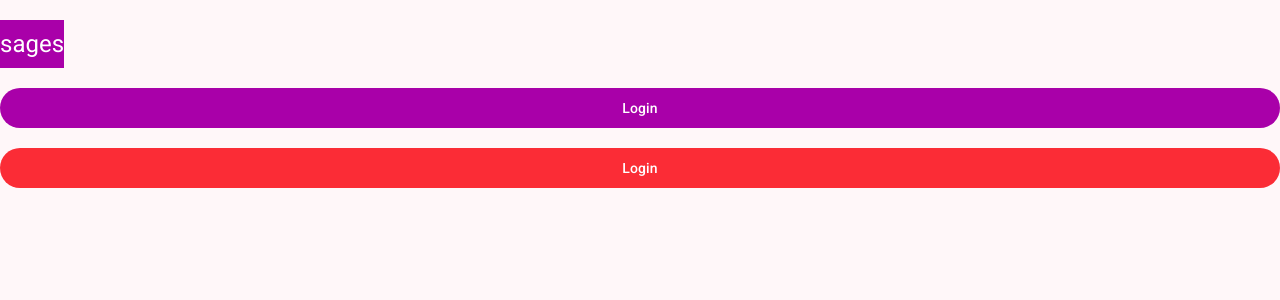
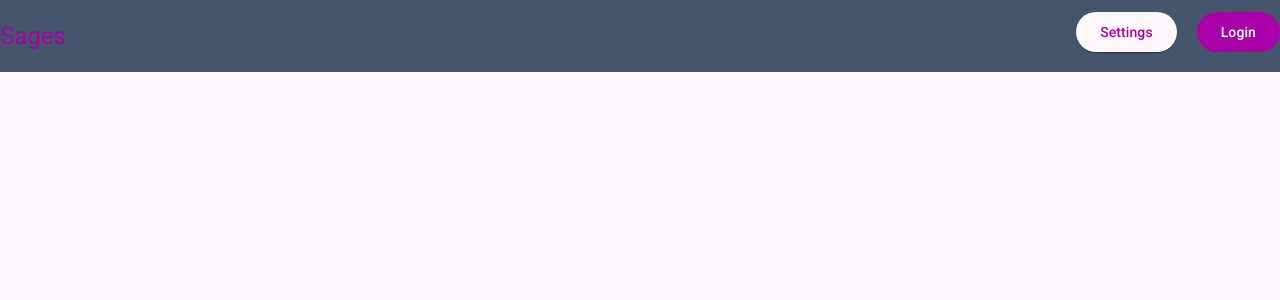
Before and after one commit to ev45ive/sages-angular-open-1026, an Angular app: page / in a window 1280 px wide. Shown: the top 300 px of the page. Built offline with nearby package versions, Linux system fonts and the light colour scheme.

Commit message:
input() - configuratiom,  <ng-content select[slot]/> - composition

```diff
--- a/src/app/app.ts
+++ b/src/app/app.ts
@@ -10,21 +10,17 @@ import { AppShell } from './core/layouts/app-shell/app-shell';
   styles: [``],
   template: `
     <app-shell [title]="appName()">
-      <!-- Whole toolbar -->
       <!-- <p app-toolbar>{{appName()}}</p> -->
-
-      <!-- Just Title -->
-      <!-- Token attribute -> [app-title] slot -->
       <!-- <p app-title>{{appName()}}</p> -->
 
+      <button app-toolbar-action mat-raised-button>Settings</button>
+      <button app-toolbar-action mat-flat-button>Login</button>
 
-        <button app-toolbar-action mat-flat-button>Login</button>
-        <button app-toolbar-action mat-flat-button class="featured">Login</button>
-
+      <!-- Main content -->
       <router-outlet />
     </app-shell>
   `,
 })
 export class App {
-  appName = signal('sages');
+  appName = signal('Sages');
 }
--- a/src/app/core/layouts/app-shell/app-shell.ts
+++ b/src/app/core/layouts/app-shell/app-shell.ts
@@ -10,29 +10,35 @@ import { RouterOutlet } from '@angular/router';
       display: block;
     }
   `,
-  template: ` <div class="app-shell">
-    <ng-content select="[app-toolbar]">
-      <div class="flex justify-betwen gap-5 app-header">
+  template: ` <ng-content select="[app-toolbar]">
       <!-- <ng-content select="h1,h2,h3..."></ng-content> -->
 
+      <div class="bg-slate-600 py-3">
+        <div class="container mx-auto flex justify-between gap-5">
           <!-- Header: -->
           <ng-content select="[app-title]">
-          <h1 class="text-2xl leading-loose bg-primary text-on-primary app-title">
+            <h1 class="text-2xl leading-loose text-primary app-title">
               {{ title() }}
             </h1>
           </ng-content>
 
           <!-- Buttons: -->
-         <!-- TODO? -->
+          <div class="flex gap-5">
+            <ng-content select="[app-toolbar-action]" />
+          </div>
+        </div>
       </div>
     </ng-content>
 
+    <div class="my-5 mx-auto container grid gap-5">
+      <!-- Composition: -->
       <ng-content></ng-content>
     </div>`,
 })
 export class AppShell {
   title = input('');
 
+  /* Configuration + if/else */
   // isLoding = input('');
   // hasIcon = input('');
   // buttonA = input('');
--- a/src/styles.css
+++ b/src/styles.css
@@ -11,7 +11,8 @@
 }
 
 [mat-flat-button].featured {
-  --mat-button-filled-container-color: var(--color-red-500);
+  --mat-button-filled-color: var(--mat-sys-on-secondary);
+  --mat-button-filled-container-color: var(--mat-sys-secondary);
 }
 .featured-buttons [mat-flat-button] {
   --mat-button-filled-container-color: var(--color-red-500);
```
Lines whose indentation alone changed are shown as unchanged.
